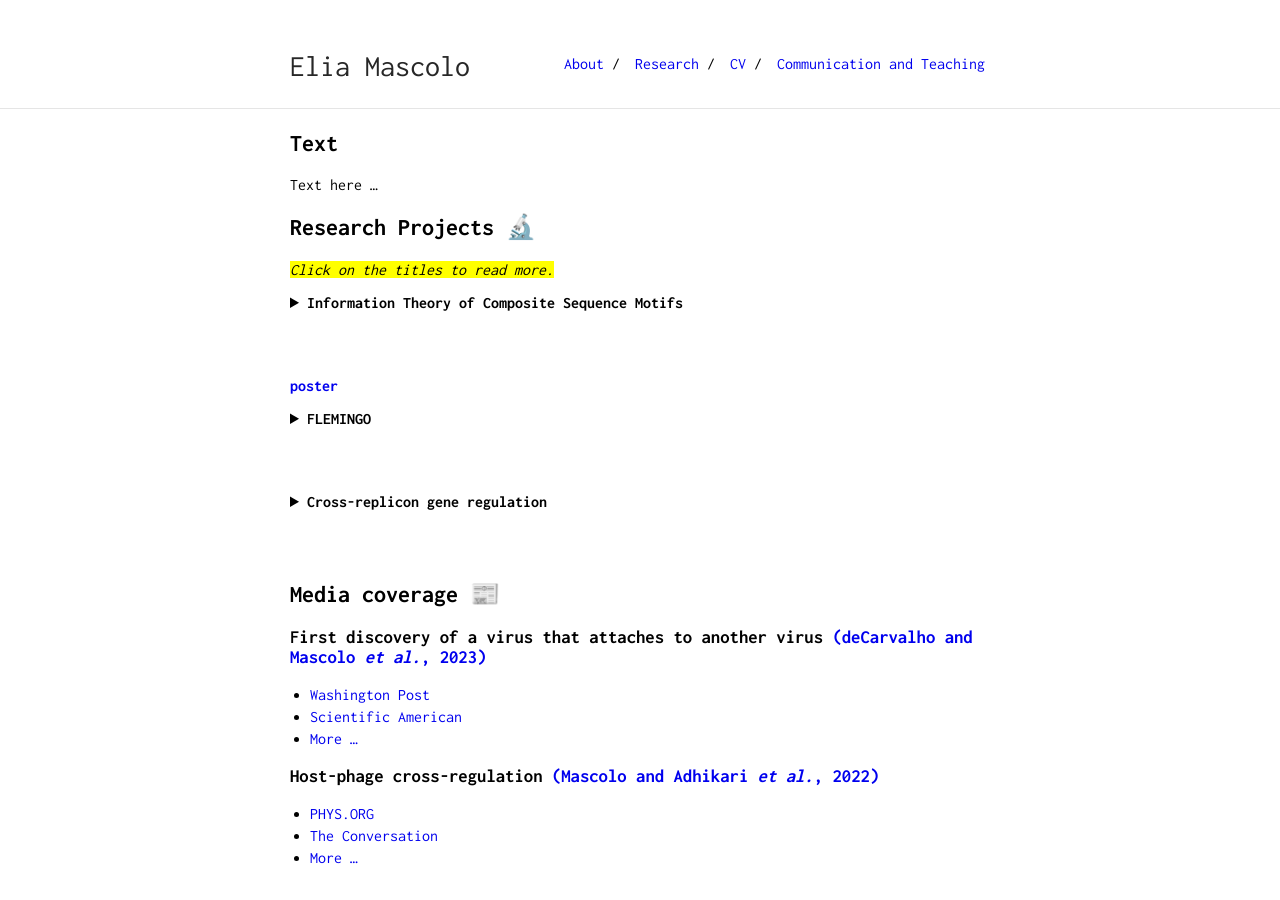
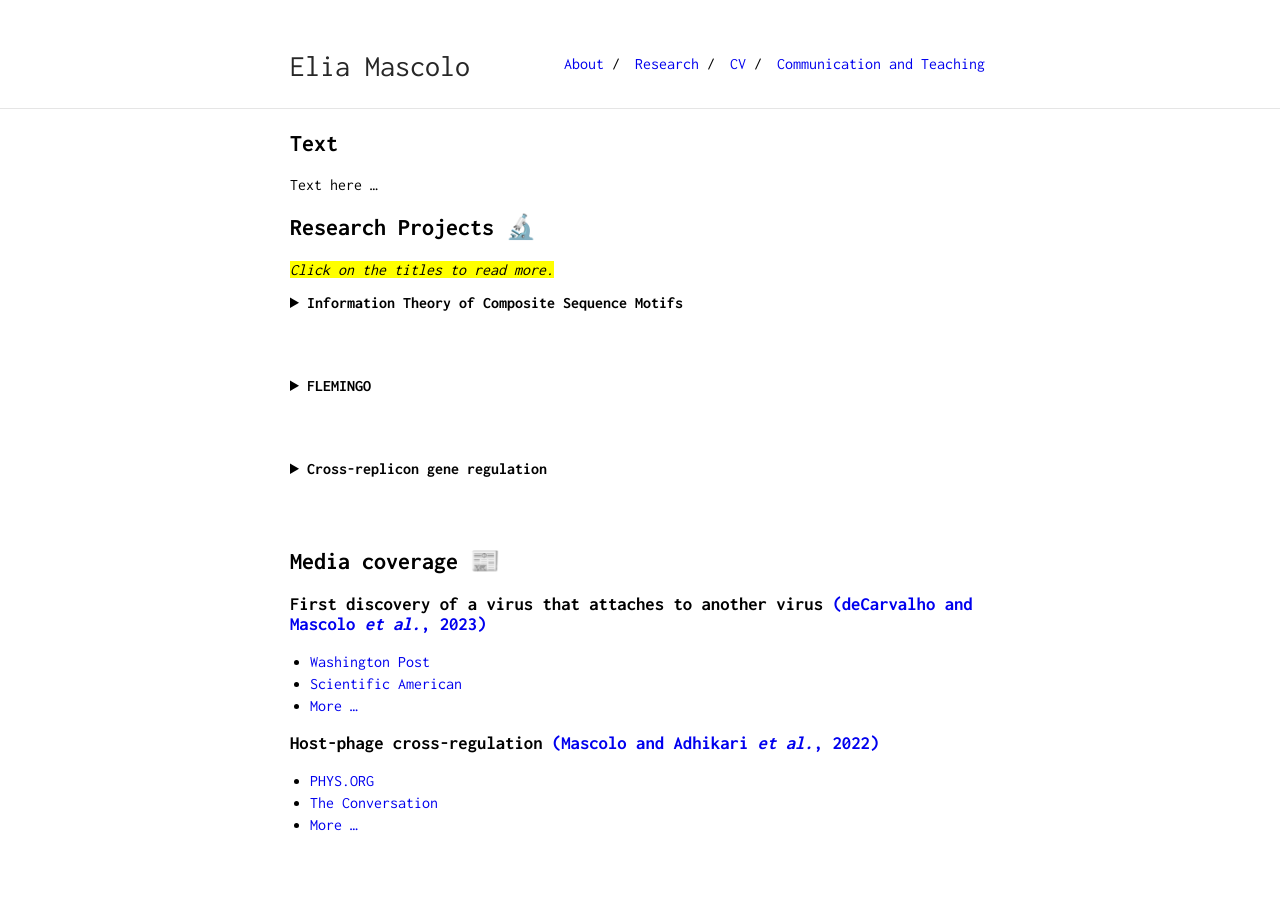
Before and after one commit to eliamascolo/eliamascolo.github.io, a Jekyll site: the page built from research.md, in a window 1280 px wide. Built offline with Jekyll 4.4.1, drawn with Linux system fonts in a browser that asks for light colours; part of the change alters nothing that is shown.

Commit message:
Update research

```diff
--- a/research.md
+++ b/research.md
@@ -30,6 +30,7 @@ I proposed a generalized framework for this fundational theory that can be used
 The classical theory by Schenider can be seen as a special case where <i>n=1</i>.
 I also show how this framework can be applied to study different aspects of target recognition mediated by molecular complexes (how protein flexibility can co-evolve with spacer variability, the thermodynamic efficiency of different recruitment strategies, and the effect of mutation spectra on the evolvability of different information-encoding strategies).
 
+&#x1F4CC; <a href="/pdf_files/poster_Info_Theo_Composite_Motifs.pdf" target="_blank"><b>Open poster</b></a>
 
 <br />
 <br />
@@ -37,12 +38,10 @@ I also show how this framework can be applied to study different aspects of targ
 <br />
 <br />
 
-
-<a href="/poster_ISMB_Info_Theo_Composite_Motifs.pdf" target="_blank"><b>poster</b></a>
-
 <details>
 <summary><strong>FLEMINGO</strong></summary>
 I developed a motif discovery tool that can discover <i>composite motifs</i> (see <a href="#ITCM">Composite Sequence Motifs</a> ) in biological data (sets of co-regulated promoters) through evolutionary computation. The tool, called <i>FLEMINGO</i> (for <strong>FLE</strong>xible <strong>M</strong>otif <strong>IN</strong>ference via <strong>G</strong>enetic <strong>O</strong>ptimization), can detect motifs encompassing spacers (or <i>gaps</i>) of variable length, as well as DNA shape features (inferred from the DNA sequence).
+
 <br />
 <br />
 </details>
@@ -52,6 +51,10 @@ I developed a motif discovery tool that can discover <i>composite motifs</i> (se
 <details>
 <summary><strong>Cross-replicon gene regulation</strong></summary>
 Text here ...
+
+&#x1F4CC; <a href="/pdf_files/poster_MGE_TF.pdf" target="_blank">\[<b>Open poster</b>\]</a>
+
+
 <br />
 <br />
 </details>
```
Also changed, not shown: 3 other files.
